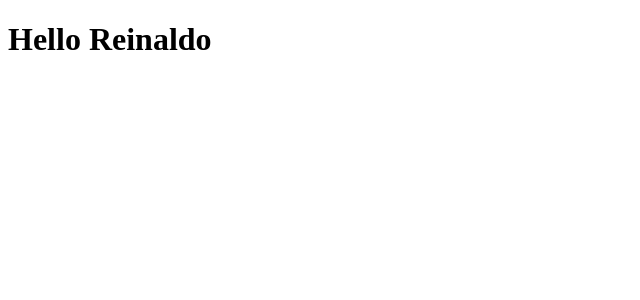
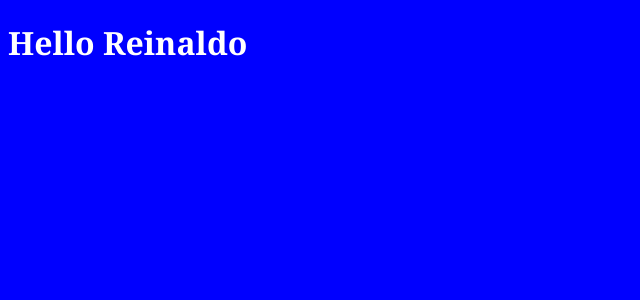
Before and after one commit to reinaldoborin/react-introducao, a React app: page / in a window 1280 px wide. Shown: the top 300 px of the page, without its empty margins (0-640 px from the left). Built offline with nearby package versions, Linux system fonts and the light colour scheme.

Commit message:
CSS + CSS Loader

```diff
--- a/package.json
+++ b/package.json
@@ -13,6 +13,8 @@
     "@babel/preset-env": "^7.6.3",
     "@babel/preset-react": "^7.6.3",
     "babel-loader": "^8.0.6",
+    "css-loader": "^3.2.0",
+    "style-loader": "^1.0.0",
     "webpack": "^4.41.2",
     "webpack-cli": "^3.3.10",
     "webpack-dev-server": "^3.9.0"
--- /dev/null
+++ b/src/App.css
@@ -0,0 +1,5 @@
+body {
+    background: blue;
+    color: white;
+    font-family: Georgia, 'Times New Roman', Times, serif;
+}
--- a/src/App.js
+++ b/src/App.js
@@ -1,4 +1,5 @@
 import React from 'react'
+import "./App.css"
 
 function App() {
     return <h1>Hello Reinaldo</h1>
--- a/webpack.config.js
+++ b/webpack.config.js
@@ -17,6 +17,13 @@
                 use: {
                     loader: 'babel-loader'
                 }
+            },
+            {
+                test: /\.css$/,
+                use: [
+                    { loader: 'style-loader' },
+                    { loader: 'css-loader' }
+                ]
             }
         ]
     }
```
Also changed, not shown: 1 other file (tests, documents, lock files or other folders).
